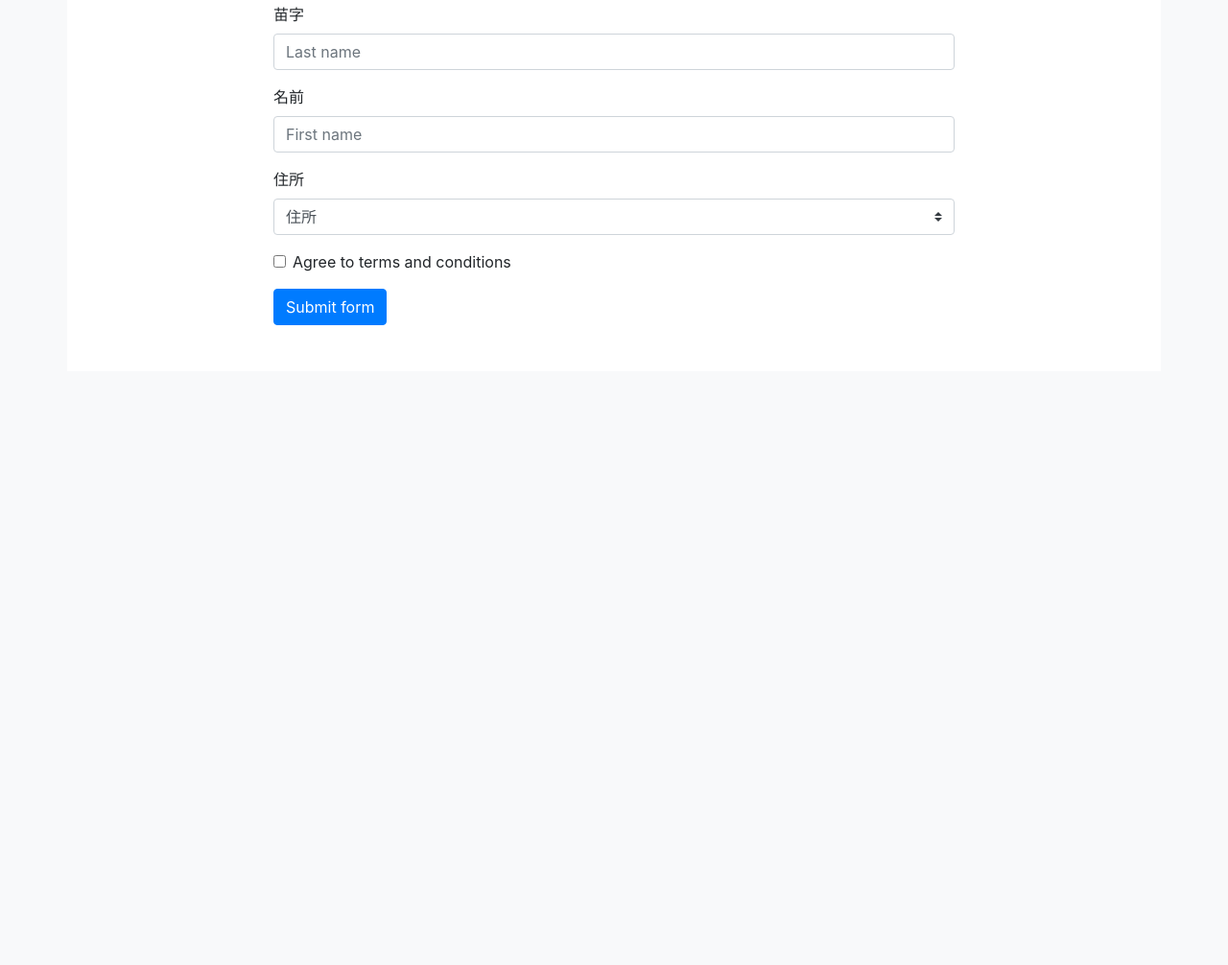
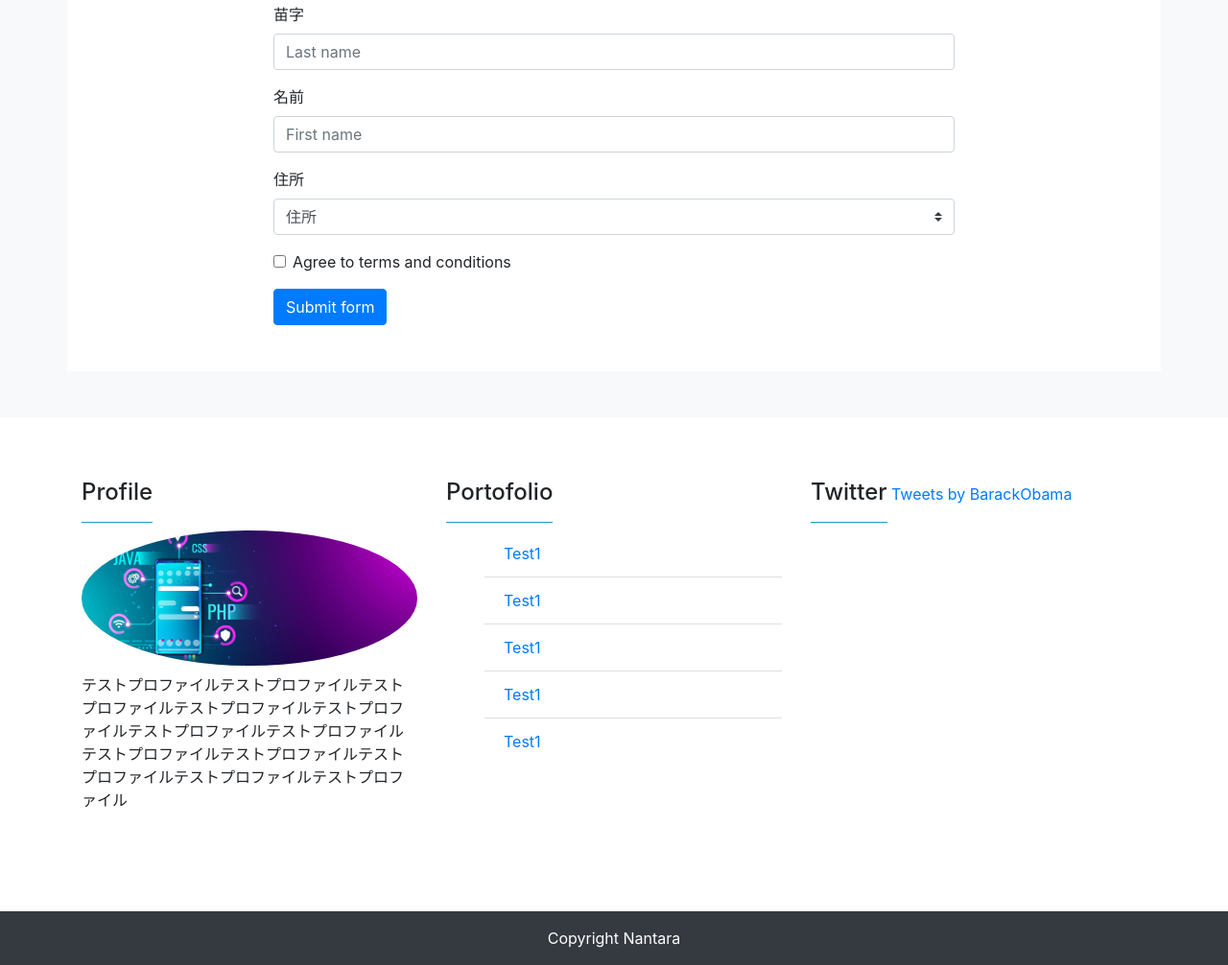
Before and after one commit to arisima1/HtmlTraining, a plain HTML site: page Bootstrap/index.html in a window 1280 px wide. Shown: the part 4510-5516 px from the top of the page at 96% size. Before the commit the page ends 4945 px from the top, so only its background shows below. Drawn offline with nearby package versions, Linux system fonts and the light colour scheme.

Commit message:
とりあえずサンプル作成完了

```diff
--- a/Bootstrap/index.html
+++ b/Bootstrap/index.html
@@ -95,7 +95,6 @@
     </div>
   </div>
 
-  <div>
   <div class="container bg-white py-5 my-5">
     <!-- Bootstrapの特徴 -->
     <div>
@@ -198,8 +197,7 @@
       </div>
       <div class="row">
         <div class="col-6">
-            <div type="button" class="text-dark-50 border p-3 m-1" data-toggle="modal"
-              data-target="#exampleModalCenter1">
+          <div type="button" class="text-dark-50 border p-3 m-1" data-toggle="modal" data-target="#exampleModalCenter1">
             何か月で稼げますか1
             </button>
             <div class="modal fade" id="exampleModalCenter1" tabindex="-1" role="dialog"
@@ -222,8 +220,7 @@
           </div>
         </div>
         <div class="col-6">
-            <div type="button" class="text-dark-50 border p-3 m-1" data-toggle="modal"
-              data-target="#exampleModalCenter2">
+          <div type="button" class="text-dark-50 border p-3 m-1" data-toggle="modal" data-target="#exampleModalCenter2">
             何か月で稼げますか2
             </button>
             <div class="modal fade" id="exampleModalCenter2" tabindex="-1" role="dialog"
@@ -246,8 +243,7 @@
           </div>
         </div>
         <div class="col-6">
-            <div type="button" class="text-dark-50 border p-3 m-1" data-toggle="modal"
-              data-target="#exampleModalCenter3">
+          <div type="button" class="text-dark-50 border p-3 m-1" data-toggle="modal" data-target="#exampleModalCenter3">
             何か月で稼げますか3
             </button>
             <div class="modal fade" id="exampleModalCenter3" tabindex="-1" role="dialog"
@@ -270,8 +266,7 @@
           </div>
         </div>
         <div class="col-6">
-            <div type="button" class="text-dark-50 border p-3 m-1" data-toggle="modal"
-              data-target="#exampleModalCenter4">
+          <div type="button" class="text-dark-50 border p-3 m-1" data-toggle="modal" data-target="#exampleModalCenter4">
             何か月で稼げますか4
             </button>
             <div class="modal fade" id="exampleModalCenter4" tabindex="-1" role="dialog"
@@ -484,7 +479,48 @@
       </script>
     </div>
   </div>
+
+  <!-- フッター -->
+  <footer class="bg-white">
+    <div class="container bg-white py-5 my-5">
+      <div class="row">
+        <div class="col-md-4 col-12">
+          <h4 class="d-inline-block py-3 border-bottom border-info">
+            Profile
+          </h4>
+          <img src="img/image1.jpg" alt="" class="img-fluid rounded-circle">
+          <p class="my-2">
+            テストプロファイルテストプロファイルテストプロファイルテストプロファイルテストプロファイルテストプロファイルテストプロファイルテストプロファイルテストプロファイルテストプロファイルテストプロファイルテストプロファイル
+          </p>
         </div>
+        <div class="col-md-4 col-12">
+          <h4 class="d-inline-block py-3 border-bottom border-info">
+            Portofolio
+          </h4>
+          <ul class="list-group-flush">
+            <li class="list-group-item"><a href="">Test1</a></li>
+            <li class="list-group-item"><a href="">Test1</a></li>
+            <li class="list-group-item"><a href="">Test1</a></li>
+            <li class="list-group-item"><a href="">Test1</a></li>
+            <li class="list-group-item"><a href="">Test1</a></li>
+          </ul>
+        </div>
+        <div class="col-md-4 col-12">
+          <h4 class="d-inline-block py-3 border-bottom border-info">
+            Twitter
+          </h4>
+          <a class="twitter-timeline" data-height="500" data-theme="light"
+            href="https://twitter.com/BarackObama?ref_src=twsrc%5Etfw">Tweets by BarackObama</a>
+          <script async src="https://platform.twitter.com/widgets.js" charset="utf-8"></script>
+        </div>
+      </div>
+    </div>
+
+    <!-- Copyright -->
+    <div class="bg-dark text-white text-center p-3">
+      Copyright Nantara
+    </div>
+  </footer>
   <!-- Optional JavaScript -->
   <!-- jQuery first, then Popper.js, then Bootstrap JS -->
   <script src=" https://code.jquery.com/jquery-3.5.1.slim.min.js"
```
Lines whose indentation alone changed are shown as unchanged.
